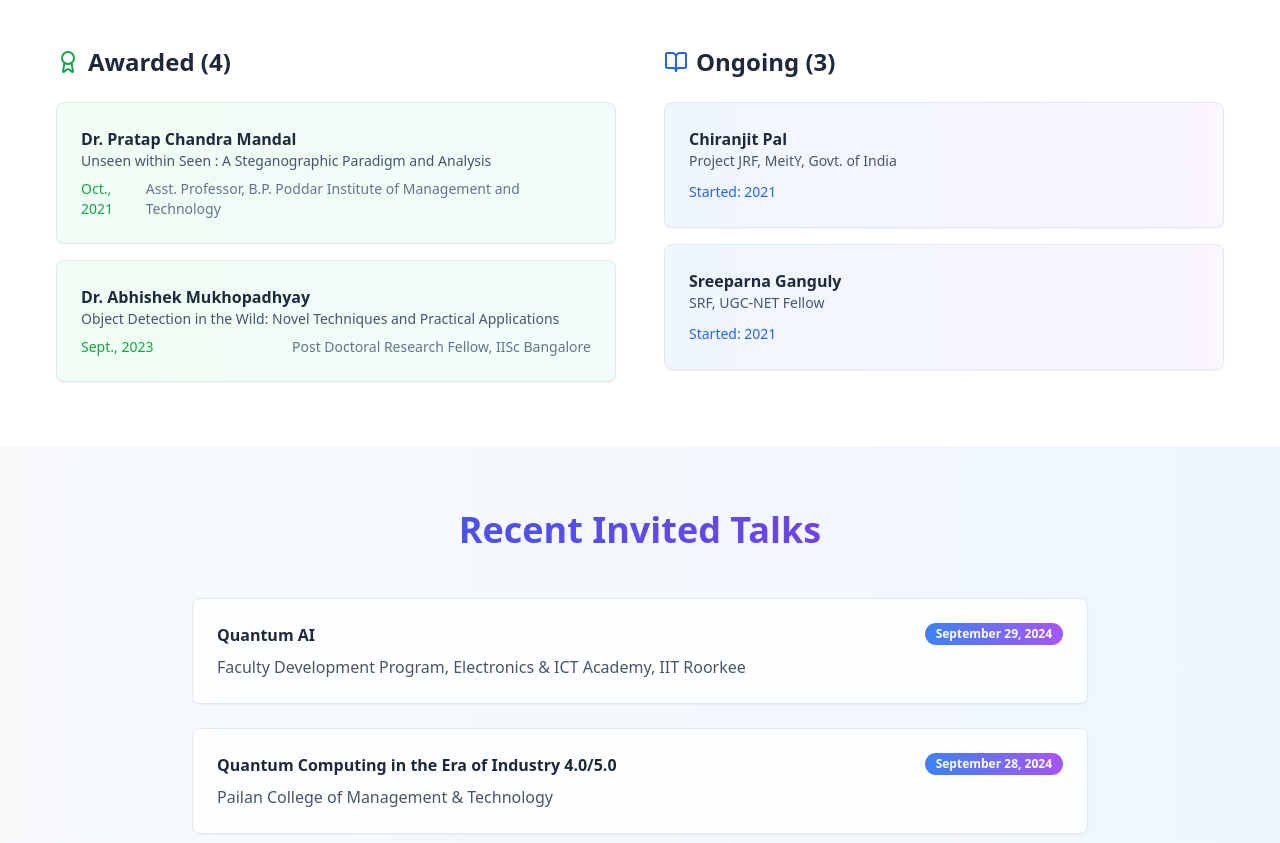
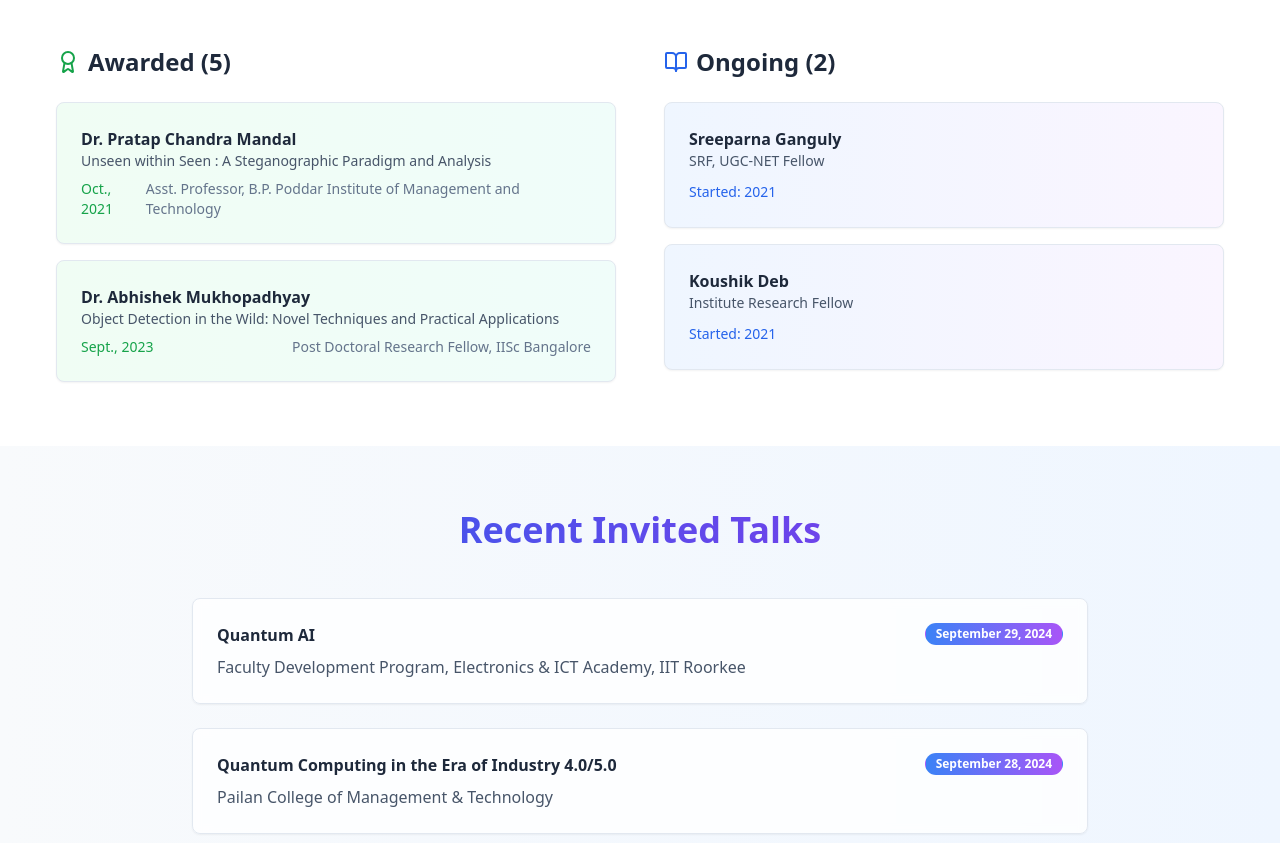
Before and after one commit to prithwish2dey/imon-sir-website, a React (Vite) app: page / in a window 1280 px wide. Shown: the part 3648-4491 px from the top of the page. Built offline with nearby package versions, Linux system fonts and the light colour scheme.

Commit message:
Update Index.tsx

```diff
--- a/src/pages/Index.tsx
+++ b/src/pages/Index.tsx
@@ -191,15 +191,15 @@ const Index = () => {
 				thesis: "Epileptic Seizure Prediction with Channel Optimization",
 				year: "Dec., 2024",
 				position: "Assistant Professor, RCC Institute of Information Technology"
-			}
+			},
+			{
+				name: "Dr. Chiranjit Pal",
+				thesis: "Design of Lightweight Deep Learning Models for Crop Stress Detection",
+				startYear: "Sept., 2025",
+				position: "Post-Doctoral Research Fellow, IIT BHU"
+			},
 		],
 		ongoing: [
-			{
-				name: "Chiranjit Pal",
-				thesis: "Project JRF, MeitY, Govt. of India",
-				startYear: "2021",
-				status: "Thesis Submitted"
-			},
 			{
 				name: "Sreeparna Ganguly",
 				thesis: "SRF, UGC-NET Fellow",
```
